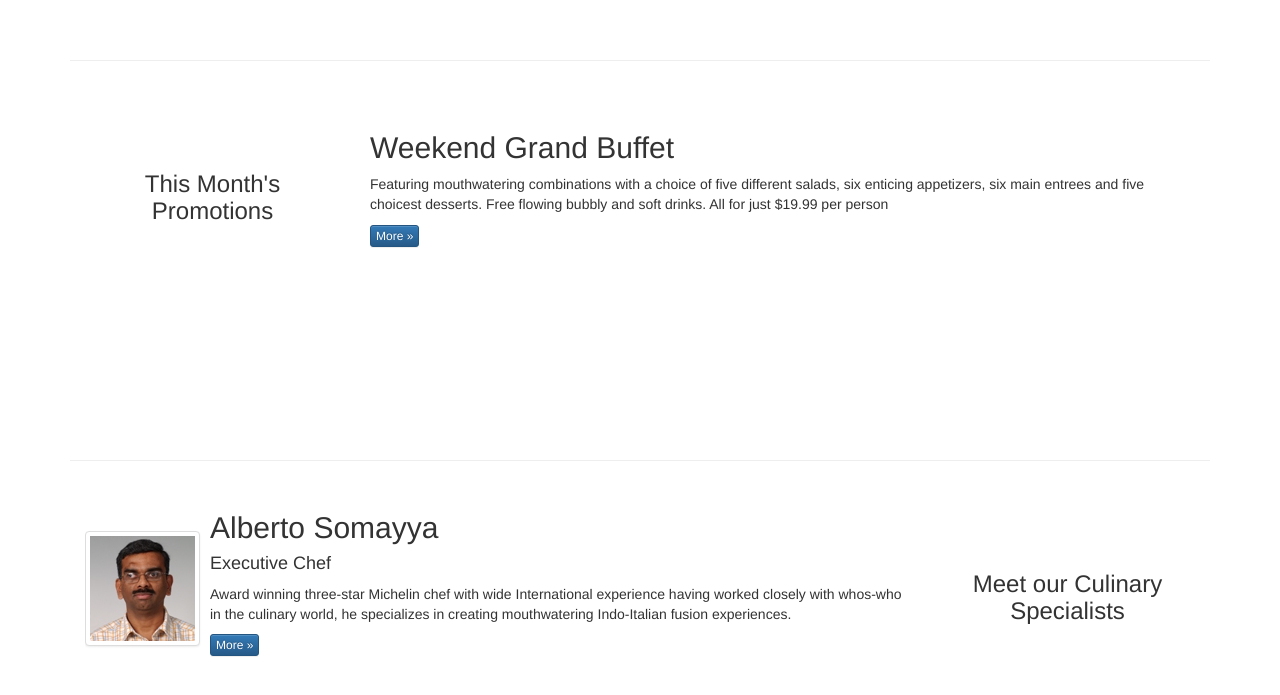
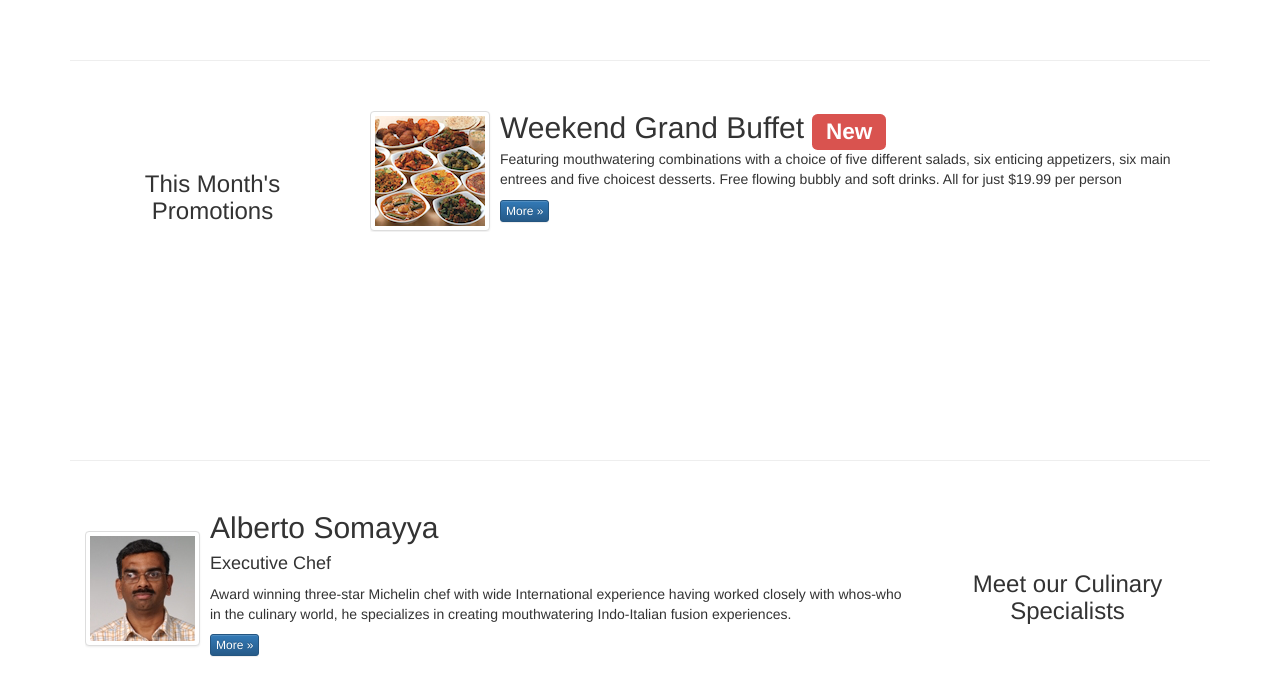
Before and after one commit to LittleStupid/Bootstrap_conFusion, a plain HTML site: page conFusion/index.html in a window 1280 px wide. Shown: the part 798-1493 px from the top of the page. Drawn offline with nearby package versions, Linux system fonts and the light colour scheme.

Commit message:
add buffet content

```diff
--- a/conFusion/index.html
+++ b/conFusion/index.html
@@ -139,9 +139,23 @@
                 <h3 align=center>This Month's Promotions</h3>
             </div>
             <div class="col-xs-12 col-sm-9">
-                <h2>Weekend Grand Buffet</h2>
-                <p>Featuring mouthwatering combinations with a choice of five different salads, six enticing appetizers, six main entrees and five choicest desserts. Free flowing bubbly and soft drinks. All for just $19.99 per person </p>
-                <p><a class="btn btn-primary btn-xs" href="#">More &raquo;</a></p>
+              <div class="media">
+                 <div class="media-left media-middle">
+                     <a href="#">
+                     <img class="media-object img-thumbnail"
+                      src="img/buffet.png" alt="Uthappizza">
+                     </a>
+                 </div>
+                 <div class="media-body">
+                     <h2 class="media-heading">Weekend Grand Buffet <span class="label label-danger">New</span>
+                     </h2>
+                     <p>Featuring mouthwatering combinations with a choice of five different salads,
+                        six enticing appetizers, six main entrees and five choicest desserts. Free
+                        flowing bubbly and soft drinks. All for just $19.99 per person
+                      </p>
+                     <p><a class="btn btn-primary btn-xs" href="#">More &raquo;</a></p>
+                 </div>
+               </div>
             </div>
         </div>
 
```
